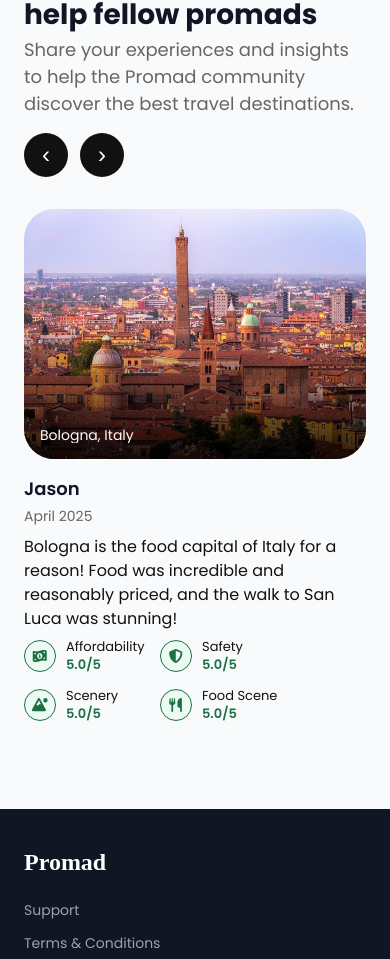
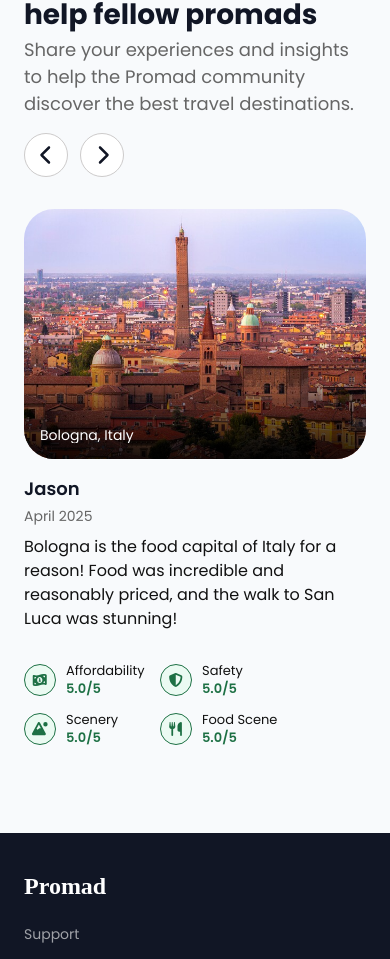
Before and after one commit to jsonsweeney/promad-web, a Next.js app: page / in a window 390 px wide. Shown: the part 920-1879 px from the top of the page. Built offline with nearby package versions, Linux system fonts and the light colour scheme; a web font is replaced by a local one.

Commit message:
chore: carousel button tweaks

```diff
--- a/app/components/review/review.module.css
+++ b/app/components/review/review.module.css
@@ -125,6 +125,10 @@
 
 /* --- RESPONSIVE ADJUSTMENTS --- */
 @media (max-width: 768px) {
+  .categoryList {
+    margin-top: 1.5rem;
+  }
+
   .reviewItem {
     flex-direction: column; /* Stack image on top, text on bottom */
     gap: 16px;
--- a/app/components/reviewList/reviewList.component.tsx
+++ b/app/components/reviewList/reviewList.component.tsx
@@ -4,6 +4,11 @@
 import useEmblaCarousel from "embla-carousel-react";
 import styles from "./reviewList.module.css"; // Updated import!
 import Review from "../review/review.component";
+import { FontAwesomeIcon } from "@fortawesome/react-fontawesome";
+import {
+  faChevronLeft,
+  faChevronRight,
+} from "@fortawesome/free-solid-svg-icons";
 
 // Accept children to render the header text inline with controls
 const ReviewList = ({ children }: { children: React.ReactNode }) => {
@@ -27,10 +32,10 @@
         {children}
         <div className={styles.emblaControls}>
           <button className={styles.emblaButton} onClick={scrollPrev}>
-            ‹
+            <FontAwesomeIcon icon={faChevronLeft} />
           </button>
           <button className={styles.emblaButton} onClick={scrollNext}>
-            ›
+            <FontAwesomeIcon icon={faChevronRight} />
           </button>
         </div>
       </div>
--- a/app/components/reviewList/reviewList.module.css
+++ b/app/components/reviewList/reviewList.module.css
@@ -35,13 +35,13 @@
 }
 
 .emblaButton {
-  background-color: #111;
-  color: white;
-  border: none;
+  background-color: white;
+  color: #111625;
+  border: 1px solid #cdcbcb;
   width: 44px;
   height: 44px;
   border-radius: 50%;
-  font-size: 24px;
+  font-size: 20px;
   cursor: pointer;
   display: flex;
   align-items: center;
@@ -58,8 +58,6 @@
 /* Tablets */
 @media (max-width: 1024px) {
   .emblaSlide {
-    flex: 0 0 calc(65% - 16px);
-    min-width: 400px; /* Lower minimum limit for tablet */
   }
 }
 
```
